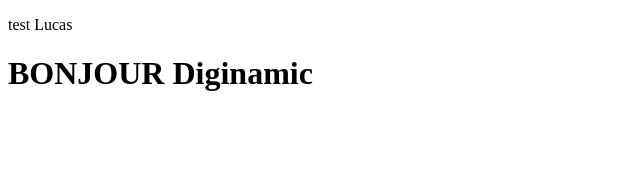
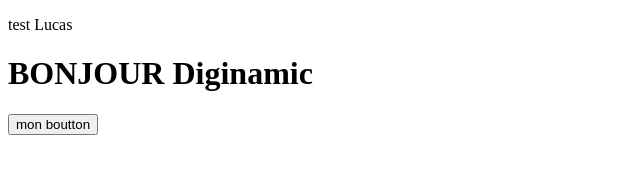
Before and after one commit to boubacarbd/cours_git, a plain HTML site: page index.html in a window 1280 px wide. Shown: the whole page, without its empty margins (0-640 px from the left). Drawn offline with Linux system fonts and the light colour scheme.

Commit message:
ajout de bouton

```diff
--- a/index.html
+++ b/index.html
@@ -8,5 +8,6 @@
 <body>
     <p>test Lucas</p>
     <h1>BONJOUR Diginamic </h1>
+    <button>mon boutton</button>
 </body>
 </html>
```
